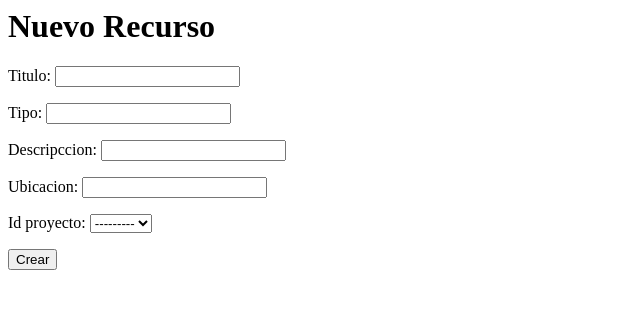
After one commit to agilesg4/PryFinalAgiles20182, a Django app: a page that uses SGRED_HG/polls/templates/polls/addRecurso.html in a window 1280 px wide. The commit adds this page. Shown: the top 309 px of the page, without its empty margins (0-640 px from the left). Run offline with Django 3.2, Linux system fonts and the light colour scheme; data that the repository does not hold is empty.

Commit message:
Creado formulario para agregar recursos

```diff
--- /dev/null
+++ b/SGRED_HG/polls/forms.py
@@ -0,0 +1,7 @@
+from django import forms
+from .models import Recurso
+
+class RecursoForm(forms.ModelForm):
+    class Meta:
+        model = Recurso
+        fields = ('titulo', 'tipo', 'descripccion', 'ubicacion', 'id_proyecto')
--- /dev/null
+++ b/SGRED_HG/polls/templates/polls/addRecurso.html
@@ -0,0 +1,8 @@
+
+{%block content%}
+<h1>Nuevo Recurso</h1>
+<form method="POST" class="form-group">
+    {{form.as_p}}
+    <button type="submit" class="btn btn-primary">Crear</button>
+</form>
+{% endblock %}
--- a/SGRED_HG/polls/templates/polls/index.html
+++ b/SGRED_HG/polls/templates/polls/index.html
@@ -15,7 +15,7 @@
   <!-- Links -->
   <ul class="navbar-nav">
     <li class="nav-item">
-      <a class="nav-link" href="#">Añadir recurso</a>
+        <a href="{% url 'addRecurso' %}" class="nav-link">Añadir recurso</a>
     </li>
     <li class="nav-item">
       <a class="nav-link" href="#">Link 2</a>
--- a/SGRED_HG/polls/urls.py
+++ b/SGRED_HG/polls/urls.py
@@ -1,6 +1,8 @@
 from django.conf.urls import url
 from . import views
 
+
 urlpatterns = [
     url(r'^$', views.index, name='index'),
+    url(r'^recurso/$', views.addRecurso, name ='addRecurso'),
 ]
--- a/SGRED_HG/polls/views.py
+++ b/SGRED_HG/polls/views.py
@@ -14,9 +14,16 @@ import json
 from datetime import datetime
 from django.core import serializers as jsonserializerp
 
+from .forms import RecursoForm
+
 
 # Create your views here.
 
-
+#Views
 def index(request):
     return render(request, "polls/index.html")
+
+
+def addRecurso(request):
+    form = RecursoForm
+    return render(request, 'polls/addRecurso.html', {'form': form})
```
Also changed, not shown: SGRED_HG/__init__.py (added).
